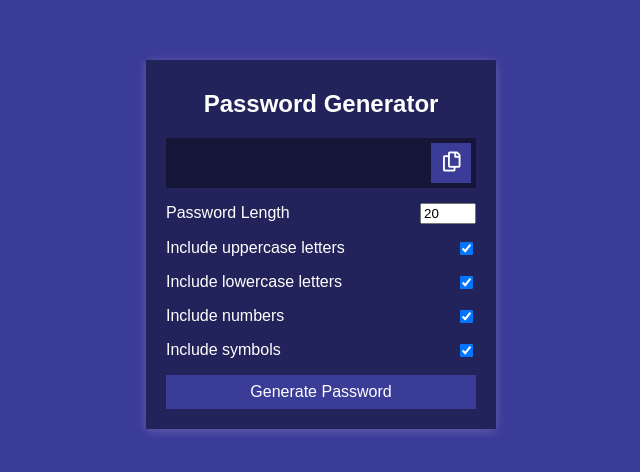
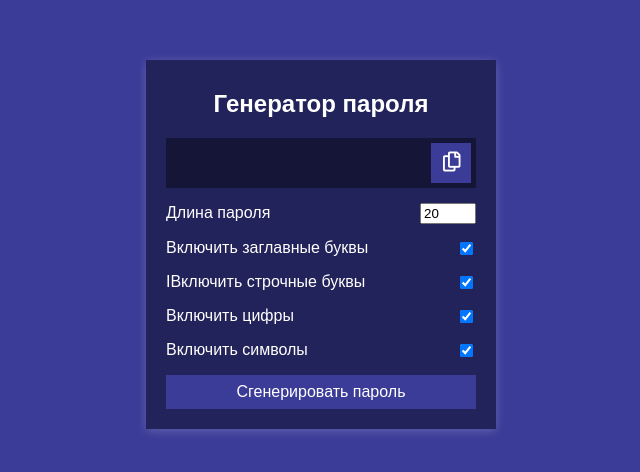
Before and after one commit to OutLocker/bornforfly.github.io, a plain HTML site: page index.html in a window 1280 px wide. Shown: the part 156-628 px from the top of the page, without its empty margins (319-959 px from the left). Drawn offline with Linux system fonts and the light colour scheme; a web font is replaced by a local one.

Commit message:
Update index.html

```diff
--- a/index.html
+++ b/index.html
@@ -10,11 +10,11 @@
       crossorigin="anonymous"
     />
     <link rel="stylesheet" href="style.css" />
-    <title>Password Generator</title>
+    <title>Генератор пароля</title>
   </head>
   <body>
     <div class="container">
-      <h2>Password Generator</h2>
+      <h2>Генератор пароля</h2>
       <div class="result-container">
         <span id="result"></span>
         <button class="btn" id="clipboard">
@@ -23,7 +23,7 @@
       </div>
       <div class="settings">
         <div class="setting">
-          <label for="length">Password Length</label>
+          <label for="length">Длина пароля</label>
           <input
             type="number"
             name="length"
@@ -34,23 +34,23 @@
           />
         </div>
         <div class="setting">
-          <label for="uppercase">Include uppercase letters</label>
+          <label for="uppercase">Включить заглавные буквы</label>
           <input type="checkbox" name="uppercase" id="uppercase" checked />
         </div>
         <div class="setting">
-          <label for="lowercase">Include lowercase letters</label>
+          <label for="lowercase">IВключить строчные буквы</label>
           <input type="checkbox" name="lowercase" id="lowercase" checked />
         </div>
         <div class="setting">
-          <label for="numbers">Include numbers</label>
+          <label for="numbers">Включить цифры</label>
           <input type="checkbox" name="numbers" id="numbers" checked />
         </div>
         <div class="setting">
-          <label for="symbols">Include symbols</label>
+          <label for="symbols">Включить символы</label>
           <input type="checkbox" name="symbols" id="symbols" checked />
         </div>
       </div>
-      <button class="btn btn-large" id="generate">Generate Password</button>
+      <button class="btn btn-large" id="generate">Сгенерировать пароль</button>
     </div>
 
     <script src="script.js"></script>
```
